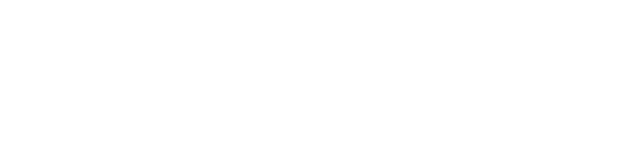
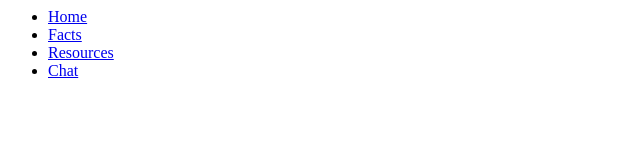
Before and after one commit to aadnane75/The-Opiate-Crisis, a plain HTML site: page index.html in a window 1280 px wide. Shown: the whole page, without its empty margins (0-640 px from the left). Drawn offline with Linux system fonts and the light colour scheme.

Commit message:
Update index.html

```diff
--- a/index.html
+++ b/index.html
@@ -6,6 +6,16 @@
     <title>Opiate help</title>
   </head>
   <body>
+ 	<div class="container">
+	  <div class="navtop">
+	     <ul>
+		  <li><a href="default.asp">Home</a></li>
+		  <li><a href="news.asp">Facts</a></li>
+		  <li><a href="contact.asp">Resources</a></li>
+		  <li><a href="about.asp">Chat</a></li>
+	      </ul>
+ 	  </div>
+	</div>
 
   </body>
 
```
